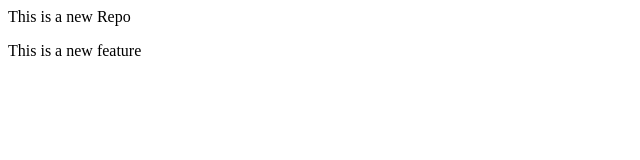
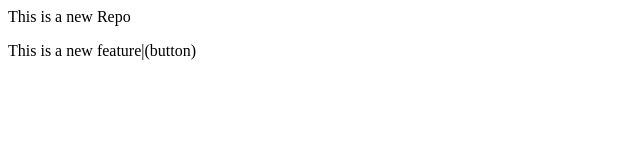
Before and after one commit to Abu24514/localrepo, a plain HTML site: page index.html in a window 1280 px wide. Shown: the full height of the page, 0-640 px from the left. Drawn offline with Linux system fonts and the light colour scheme.

Commit message:
Add button

```diff
--- a/index.html
+++ b/index.html
@@ -1,2 +1,2 @@
 <p>This is a new Repo</p>
-<p>This is a new feature</p>
+<p>This is a new feature|(button)</p>
```
